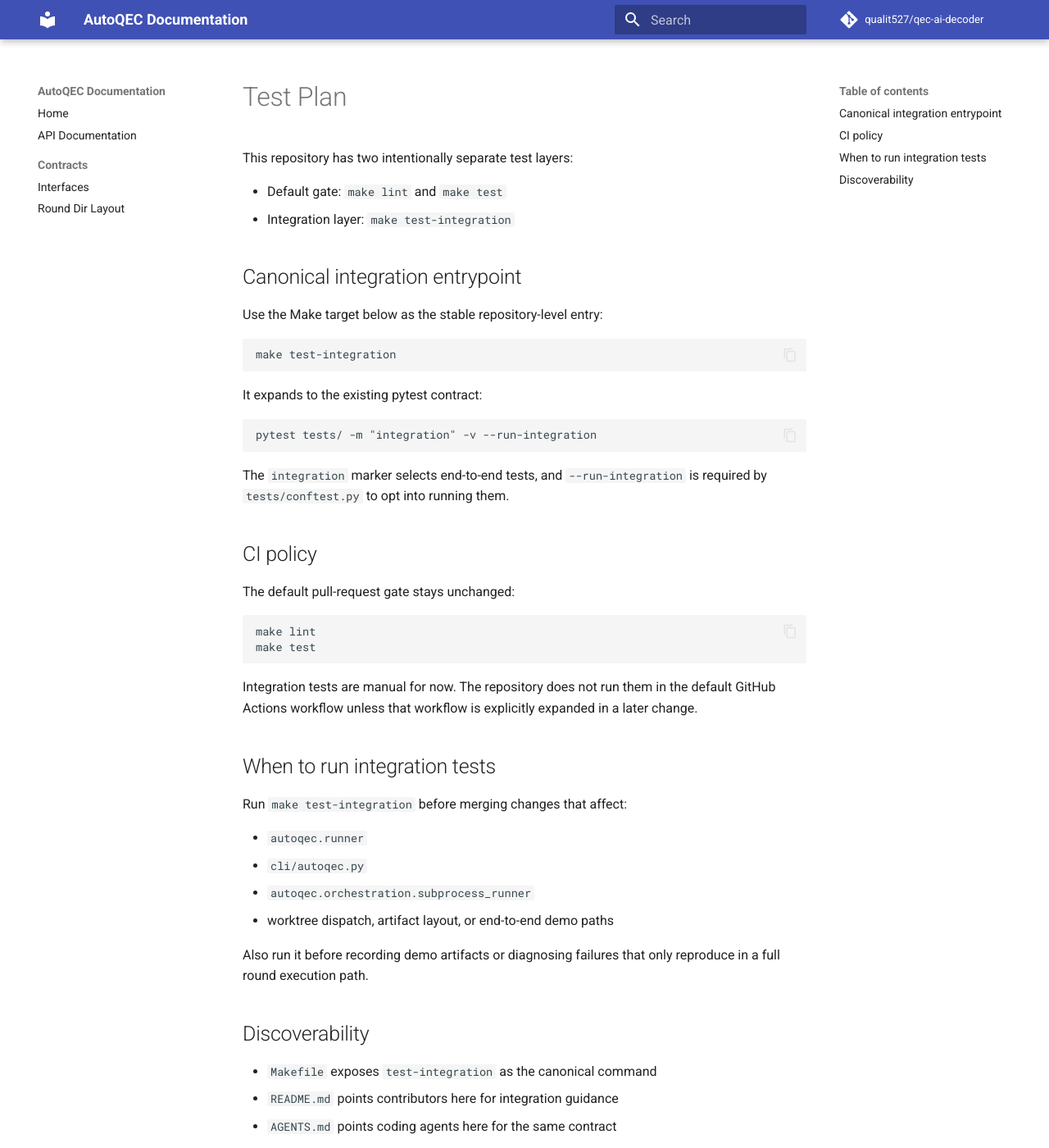
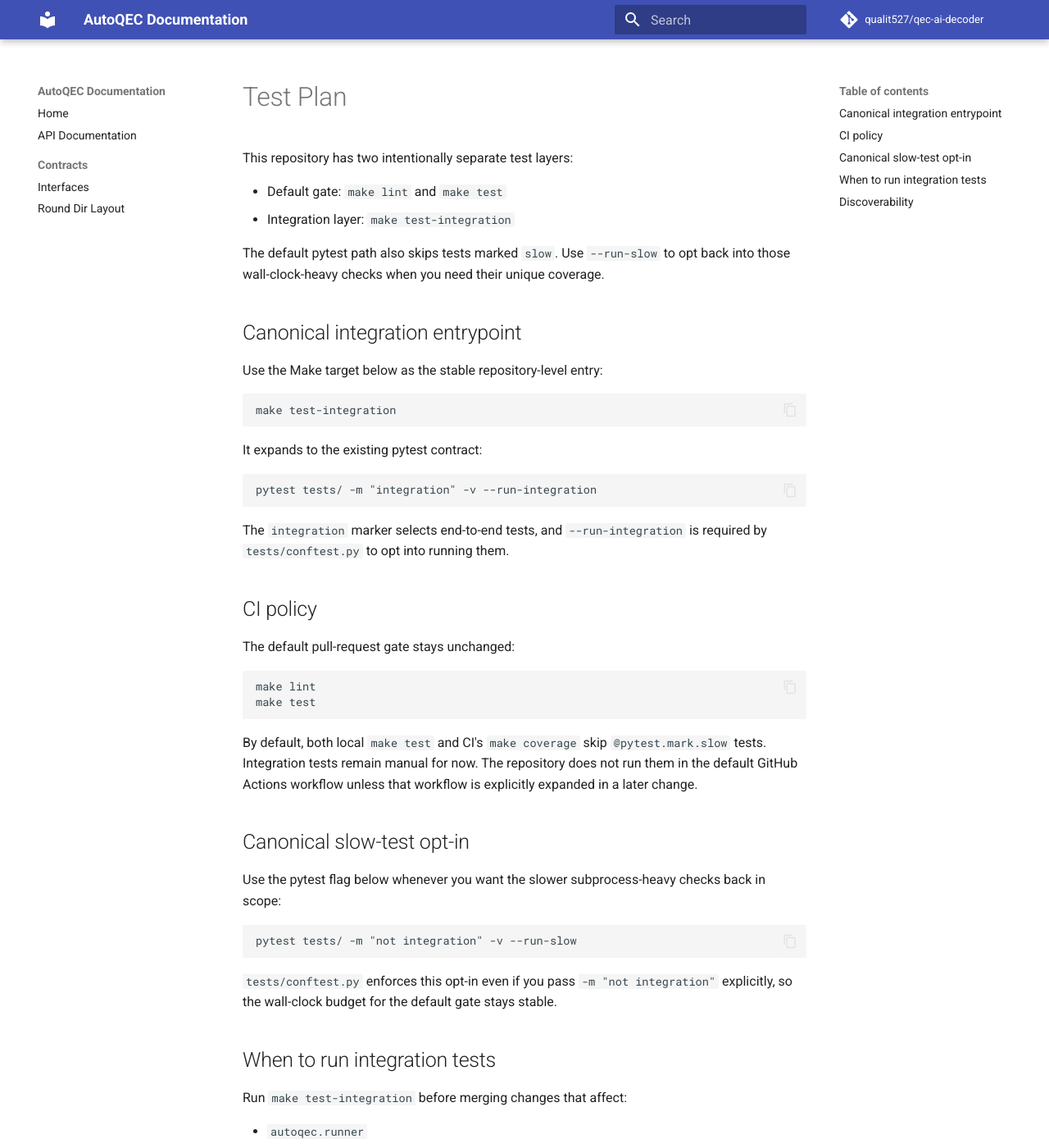
Before and after one commit to qualit527/qec-ai-decoder, an MkDocs documentation site: the page built from docs/test-plan.md, in a window 1280 px wide and 1400 px high. Shown: the whole window at 82% size. Built offline with MkDocs 1.6.1 and Material for MkDocs 9.7.7, drawn with Linux system fonts in a browser that asks for light colours; comment, search, counter and statistics services are not loaded; some of the changed text lies outside the part shown.

Commit message:
test: gate slow suite behind run-slow

````diff
--- a/docs/test-plan.md
+++ b/docs/test-plan.md
@@ -4,6 +4,10 @@ This repository has two intentionally separate test layers:
 
 - Default gate: `make lint` and `make test`
 - Integration layer: `make test-integration`
+
+The default pytest path also skips tests marked `slow`. Use `--run-slow`
+to opt back into those wall-clock-heavy checks when you need their unique
+coverage.
 
 ## Canonical integration entrypoint
 
@@ -31,9 +35,23 @@ make lint
 make test
 ```
 
-Integration tests are manual for now. The repository does not run them in
-the default GitHub Actions workflow unless that workflow is explicitly
-expanded in a later change.
+By default, both local `make test` and CI's `make coverage` skip
+`@pytest.mark.slow` tests. Integration tests remain manual for now. The
+repository does not run them in the default GitHub Actions workflow unless
+that workflow is explicitly expanded in a later change.
+
+## Canonical slow-test opt-in
+
+Use the pytest flag below whenever you want the slower subprocess-heavy
+checks back in scope:
+
+```bash
+pytest tests/ -m "not integration" -v --run-slow
+```
+
+`tests/conftest.py` enforces this opt-in even if you pass
+`-m "not integration"` explicitly, so the wall-clock budget for the default
+gate stays stable.
 
 ## When to run integration tests
 
@@ -50,5 +68,6 @@ only reproduce in a full round execution path.
 ## Discoverability
 
 - `Makefile` exposes `test-integration` as the canonical command
+- `tests/conftest.py` requires `--run-slow` before wall-clock-heavy tests run
 - `README.md` points contributors here for integration guidance
 - `AGENTS.md` points coding agents here for the same contract
--- a/pyproject.toml
+++ b/pyproject.toml
@@ -43,6 +43,7 @@ autoqec = ["example_db/*.yaml", "envs/builtin/*.yaml"]
 addopts = '-m "not integration" -v'
 markers = [
   "integration: marks tests that exercise the end-to-end runner",
+  "slow: marks wall-clock-heavy tests that require explicit opt-in",
 ]
 pythonpath = ["."]
 testpaths = ["tests"]
````
Also changed, not shown: AGENTS.md (+3 -2 lines), CLAUDE.md (+4 -0 lines), 5 other files.
